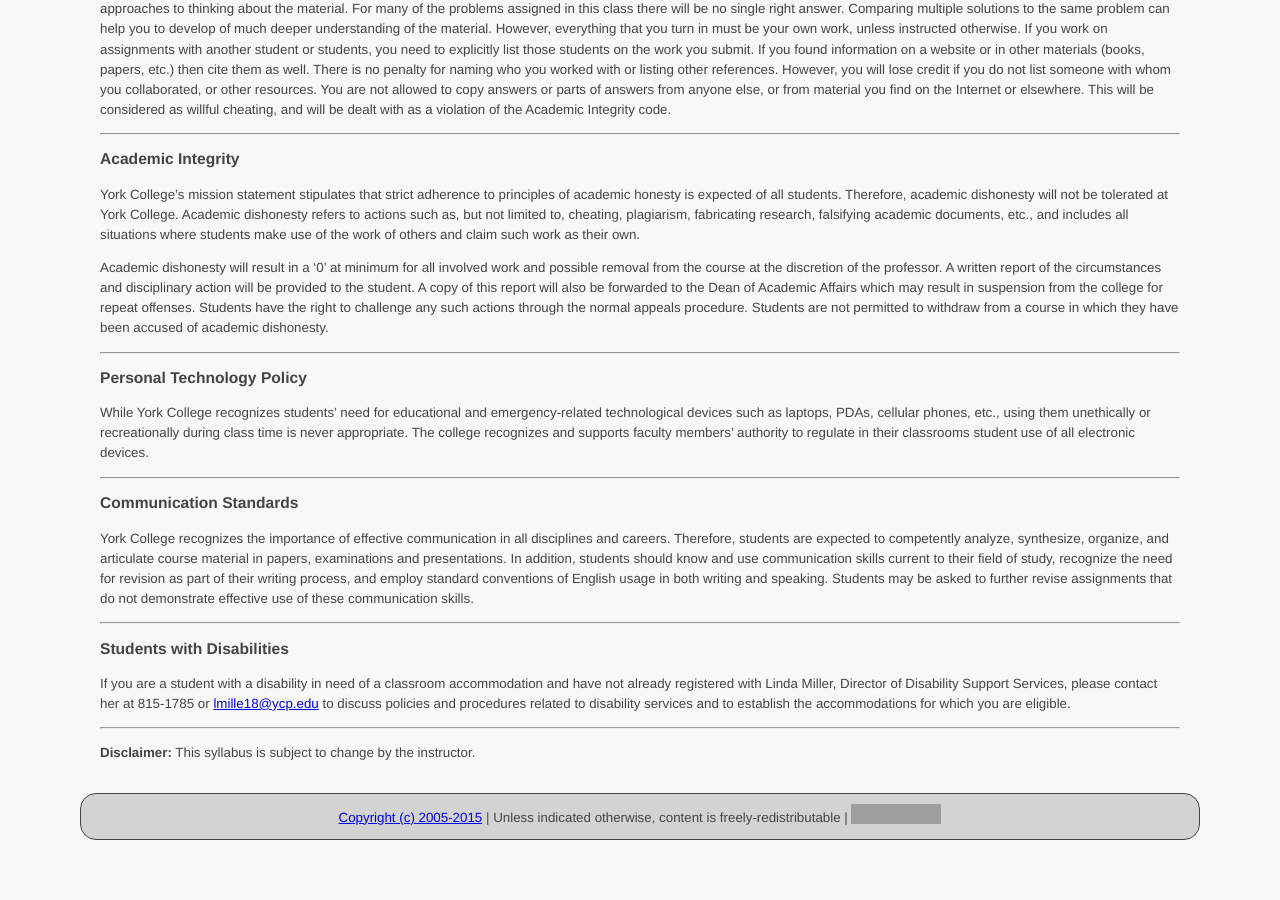
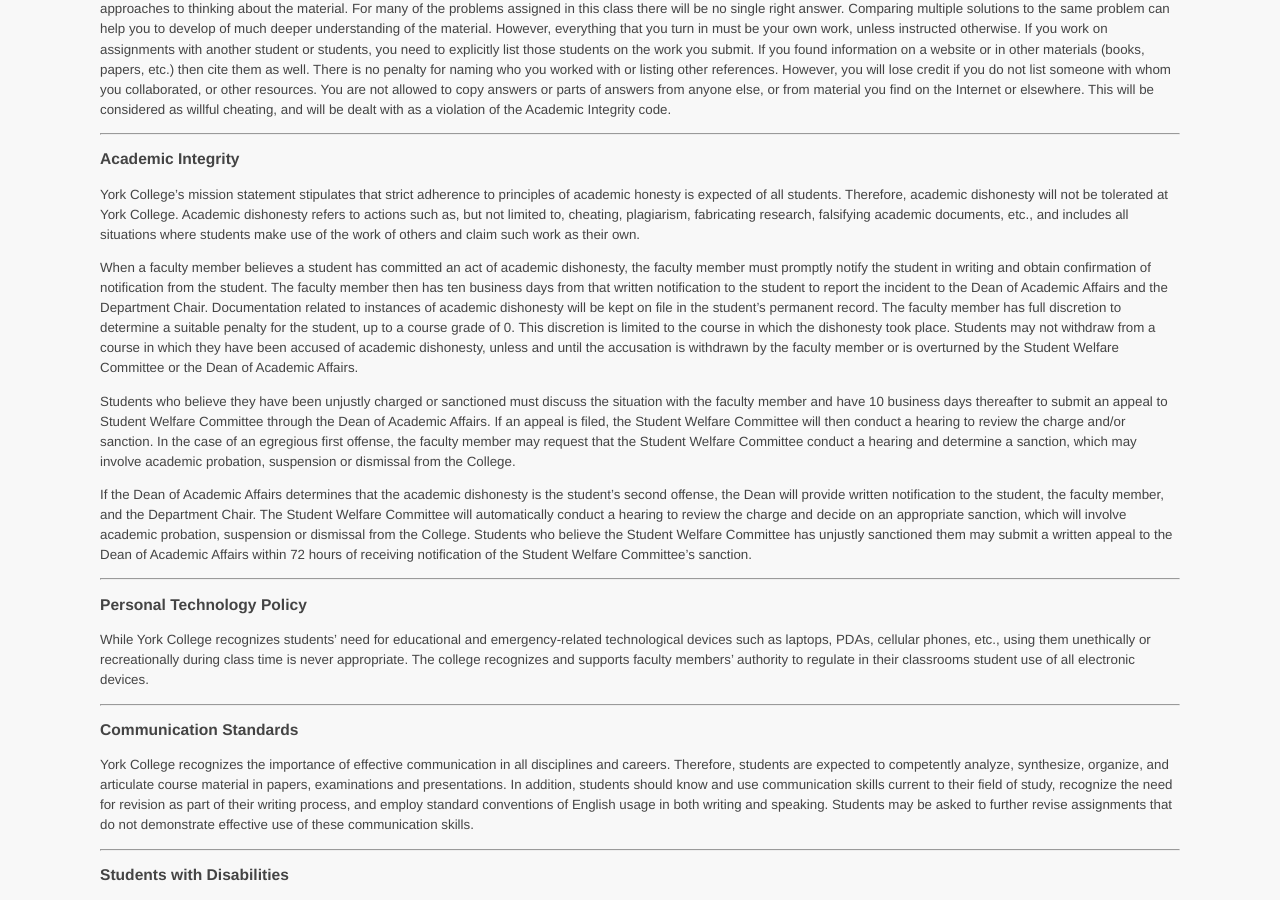
Before and after one commit to ycpcs/cs420-fall2015, a Jekyll site: the page built from syllabus.md, in a window 1280 px wide and 900 px high, scrolled down 1664 px. Built offline with Jekyll 4.4.1, drawn with Linux system fonts in a browser that asks for light colours; Markdown is read by kramdown in place of the engine named in the settings; before the commit the page ends 2514 px from its top, so only the background shows below that; grey boxes are pictures that could not be loaded.

Commit message:
updated academic integrity policy

```diff
--- a/syllabus.md
+++ b/syllabus.md
@@ -96,9 +96,48 @@ You are encouraged to discuss course material with other students. Discussing th
 ------------------
 ###Academic Integrity
 
-York College’s mission statement stipulates that strict adherence to principles of academic honesty is expected of all students.  Therefore, academic dishonesty will not be tolerated at York College.  Academic dishonesty refers to actions such as, but not limited to, cheating, plagiarism, fabricating research, falsifying academic documents, etc., and includes all situations where students make use of the work of others and claim such work as their own.
+York College's mission statement stipulates that strict adherence to
+principles of academic honesty is expected of all students. Therefore,
+academic dishonesty will not be tolerated at York College. Academic
+dishonesty refers to actions such as, but not limited to, cheating,
+plagiarism, fabricating research, falsifying academic documents, etc.,
+and includes all situations where students make use of the work of others
+and claim such work as their own.
 
-Academic dishonesty will result in a '0' at minimum for all involved work and possible removal from the course at the discretion of the professor.  A written report of the circumstances and disciplinary action will be provided to the student.  A copy of this report will also be forwarded to the Dean of Academic Affairs which may result in suspension from the college for repeat offenses.  Students have the right to challenge any such actions through the normal appeals procedure.  Students are not permitted to withdraw from a course in which they have been accused of academic dishonesty.
+When a faculty member believes a student has committed an act of academic
+dishonesty, the faculty member must promptly notify the student in writing
+and obtain confirmation of notification from the student.  The faculty
+member then has ten business days from that written notification to
+the student to report the incident to the Dean of Academic Affairs and
+the Department Chair. Documentation related to instances of academic
+dishonesty will be kept on file in the student's permanent record. The
+faculty member has full discretion to determine a suitable penalty for
+the student, up to a course grade of 0.  This discretion is limited to
+the course in which the dishonesty took place.  Students may not withdraw
+from a course in which they have been accused of academic dishonesty,
+unless and until the accusation is withdrawn by the faculty member or
+is overturned by the Student Welfare Committee or the Dean of Academic
+Affairs.
+
+Students who believe they have been unjustly charged or sanctioned must
+discuss the situation with the faculty member and have 10 business
+days thereafter to submit an appeal to Student Welfare Committee
+through the Dean of Academic Affairs. If an appeal is filed, the
+Student Welfare Committee will then conduct a hearing to review the
+charge and/or sanction.  In the case of an egregious first offense, the
+faculty member may request that the Student Welfare Committee conduct a
+hearing and determine a sanction, which may involve academic probation,
+suspension or dismissal from the College.
+
+If the Dean of Academic Affairs determines that the academic dishonesty is
+the student's second offense, the Dean will provide written notification
+to the student, the faculty member, and the Department Chair. The Student
+Welfare Committee will automatically conduct a hearing to review the
+charge and decide on an appropriate sanction, which will involve academic
+probation, suspension or dismissal from the College. Students who believe
+the Student Welfare Committee has unjustly sanctioned them may submit
+a written appeal to the Dean of Academic Affairs within 72 hours of
+receiving notification of the Student Welfare Committee's sanction.
 
 
 ------------------
```
